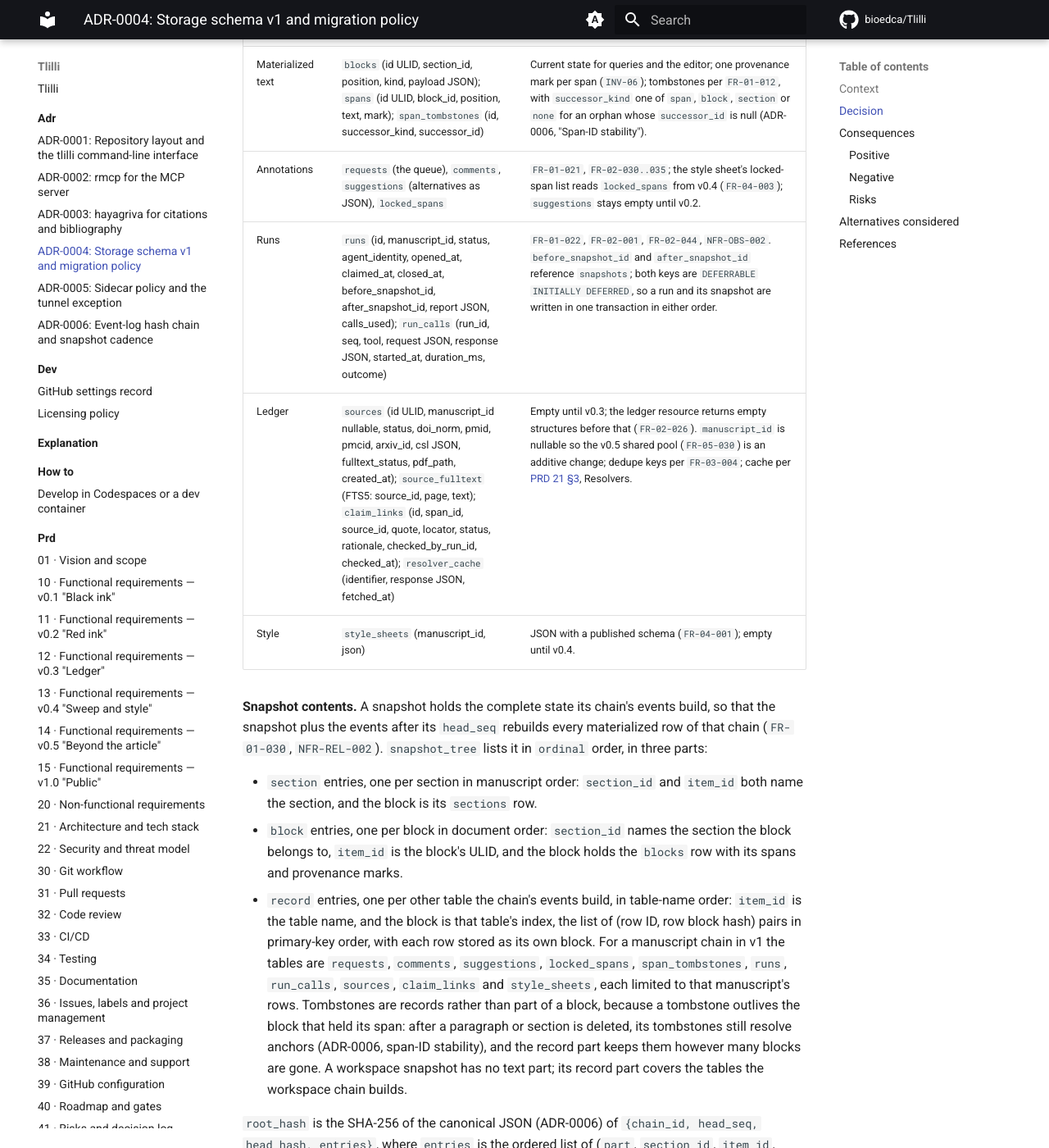
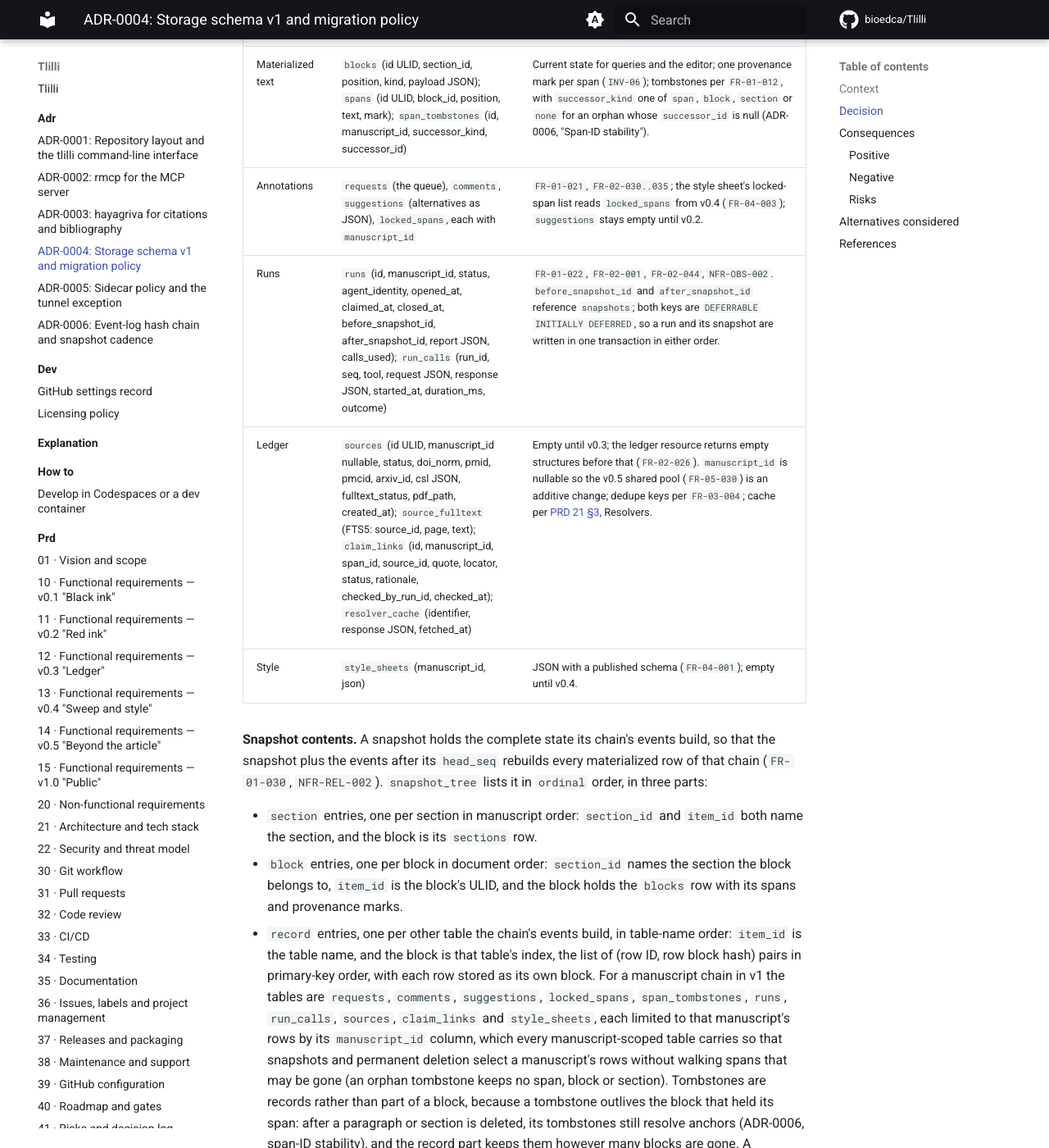
Before and after one commit to bioedca/Tlilli, an MkDocs documentation site: the page built from docs/adr/0004-storage-schema-v1-and-migrations.md, in a window 1280 px wide and 1400 px high, scrolled down 2537 px. Shown: the whole window at 82% size. Built offline with MkDocs 1.6.1 and Material for MkDocs 9.7.7, drawn with Linux system fonts in a browser that asks for light colours; comment, search, counter and statistics services are not loaded; some of the changed text lies outside the part shown.

Commit message:
docs(docs): give manuscript-scoped tables a manuscript_id
An orphan tombstone keeps no span, block or section, so it could not be
found for a snapshot or a permanent deletion. span_tombstones, the
annotation tables and claim_links now carry manuscript_id, which selects
a manuscript's rows without walking spans. From Codex round 6.

Refs #24

Signed-off-by: bioedca <131809205+bioedca@users.noreply.github.com>

```diff
--- a/docs/adr/0004-storage-schema-v1-and-migrations.md
+++ b/docs/adr/0004-storage-schema-v1-and-migrations.md
@@ -22,17 +22,17 @@ The concept keeps everything in one workspace folder: `workspace.sqlite` (rusqli
 | Manuscripts | `manuscripts` (id ULID, type, title, created_at, updated_at, archived_at); `sections` (id, manuscript_id, position, role, name) | `FR-01-002`, `FR-01-003`; archive is a soft delete. These are the "documents" of the backlog row. |
 | Log | `events` (chain_id, seq, group_seq, actor_kind, actor_run_id, actor_identity, at, parent_hash, hash, payload_version, payload JSON), primary key (chain_id, seq); `chain_heads` (chain_id primary key, head_seq, head_hash) | One chain per manuscript plus one for the workspace: `chain_id` is the manuscript's ULID or the literal `workspace`, and `seq` runs from 1 without gaps within each chain. A text `chain_id` rather than a nullable `manuscript_id`, because SQLite does not treat NULLs as equal in a composite key and would not enforce the workspace chain's `seq`. `group_seq` is the `seq` of the first event of the commit group the event was appended with. `events` is append-only: rows are never updated, and are deleted only with their whole chain when the author permanently deletes a manuscript (`FR-01-002`). `chain_heads` moves to a group's last event in the same transaction that appends the group and is the expected head verification compares against. Permanent deletion removes the manuscript's `chain_heads` row with its events, and the workspace chain's deletion event keeps the final head; the row is not kept as a tombstone. Chain rules in ADR-0006. |
 | Snapshots | `snapshots` (id ULID primary key, chain_id, head_seq, head_hash, kind, label, root_hash, created_at); `snapshot_blocks` (hash primary key, bytes); `snapshot_tree` (snapshot_id references `snapshots`, ordinal, part, section_id, item_id, block_hash references `snapshot_blocks`), primary key (snapshot_id, ordinal) | Content-addressed and deduplicated (`FR-01-031`); contents and `root_hash` under "Snapshot contents" below. Each snapshot belongs to one chain and repeats the head it was taken at. A block's key is the SHA-256 of its bytes, so equal content is stored once. Kinds include `before` and `after` for runs (`FR-02-002`) and `recovery` (below). Rows and blocks are never rewritten. |
-| Materialized text | `blocks` (id ULID, section_id, position, kind, payload JSON); `spans` (id ULID, block_id, position, text, mark); `span_tombstones` (id, successor_kind, successor_id) | Current state for queries and the editor; one provenance mark per span (`INV-06`); tombstones per `FR-01-012`, with `successor_kind` one of `span`, `block`, `section` or `none` for an orphan whose `successor_id` is null (ADR-0006, "Span-ID stability"). |
-| Annotations | `requests` (the queue), `comments`, `suggestions` (alternatives as JSON), `locked_spans` | `FR-01-021`, `FR-02-030..035`; the style sheet's locked-span list reads `locked_spans` from v0.4 (`FR-04-003`); `suggestions` stays empty until v0.2. |
+| Materialized text | `blocks` (id ULID, section_id, position, kind, payload JSON); `spans` (id ULID, block_id, position, text, mark); `span_tombstones` (id, manuscript_id, successor_kind, successor_id) | Current state for queries and the editor; one provenance mark per span (`INV-06`); tombstones per `FR-01-012`, with `successor_kind` one of `span`, `block`, `section` or `none` for an orphan whose `successor_id` is null (ADR-0006, "Span-ID stability"). |
+| Annotations | `requests` (the queue), `comments`, `suggestions` (alternatives as JSON), `locked_spans`, each with `manuscript_id` | `FR-01-021`, `FR-02-030..035`; the style sheet's locked-span list reads `locked_spans` from v0.4 (`FR-04-003`); `suggestions` stays empty until v0.2. |
 | Runs | `runs` (id, manuscript_id, status, agent_identity, opened_at, claimed_at, closed_at, before_snapshot_id, after_snapshot_id, report JSON, calls_used); `run_calls` (run_id, seq, tool, request JSON, response JSON, started_at, duration_ms, outcome) | `FR-01-022`, `FR-02-001`, `FR-02-044`, `NFR-OBS-002`. `before_snapshot_id` and `after_snapshot_id` reference `snapshots`; both keys are `DEFERRABLE INITIALLY DEFERRED`, so a run and its snapshot are written in one transaction in either order. |
-| Ledger | `sources` (id ULID, manuscript_id nullable, status, doi_norm, pmid, pmcid, arxiv_id, csl JSON, fulltext_status, pdf_path, created_at); `source_fulltext` (FTS5: source_id, page, text); `claim_links` (id, span_id, source_id, quote, locator, status, rationale, checked_by_run_id, checked_at); `resolver_cache` (identifier, response JSON, fetched_at) | Empty until v0.3; the ledger resource returns empty structures before that (`FR-02-026`). `manuscript_id` is nullable so the v0.5 shared pool (`FR-05-030`) is an additive change; dedupe keys per `FR-03-004`; cache per [PRD 21 §3](../prd/21-architecture-and-tech-stack.md#3-technology-decisions), Resolvers. |
+| Ledger | `sources` (id ULID, manuscript_id nullable, status, doi_norm, pmid, pmcid, arxiv_id, csl JSON, fulltext_status, pdf_path, created_at); `source_fulltext` (FTS5: source_id, page, text); `claim_links` (id, manuscript_id, span_id, source_id, quote, locator, status, rationale, checked_by_run_id, checked_at); `resolver_cache` (identifier, response JSON, fetched_at) | Empty until v0.3; the ledger resource returns empty structures before that (`FR-02-026`). `manuscript_id` is nullable so the v0.5 shared pool (`FR-05-030`) is an additive change; dedupe keys per `FR-03-004`; cache per [PRD 21 §3](../prd/21-architecture-and-tech-stack.md#3-technology-decisions), Resolvers. |
 | Style | `style_sheets` (manuscript_id, json) | JSON with a published schema (`FR-04-001`); empty until v0.4. |
 
 **Snapshot contents.** A snapshot holds the complete state its chain's events build, so that the snapshot plus the events after its `head_seq` rebuilds every materialized row of that chain (`FR-01-030`, `NFR-REL-002`). `snapshot_tree` lists it in `ordinal` order, in three parts:
 
 - `section` entries, one per section in manuscript order: `section_id` and `item_id` both name the section, and the block is its `sections` row.
 - `block` entries, one per block in document order: `section_id` names the section the block belongs to, `item_id` is the block's ULID, and the block holds the `blocks` row with its spans and provenance marks.
-- `record` entries, one per other table the chain's events build, in table-name order: `item_id` is the table name, and the block is that table's index, the list of (row ID, row block hash) pairs in primary-key order, with each row stored as its own block. For a manuscript chain in v1 the tables are `requests`, `comments`, `suggestions`, `locked_spans`, `span_tombstones`, `runs`, `run_calls`, `sources`, `claim_links` and `style_sheets`, each limited to that manuscript's rows. Tombstones are records rather than part of a block, because a tombstone outlives the block that held its span: after a paragraph or section is deleted, its tombstones still resolve anchors (ADR-0006, span-ID stability), and the record part keeps them however many blocks are gone. A workspace snapshot has no text part; its record part covers the tables the workspace chain builds.
+- `record` entries, one per other table the chain's events build, in table-name order: `item_id` is the table name, and the block is that table's index, the list of (row ID, row block hash) pairs in primary-key order, with each row stored as its own block. For a manuscript chain in v1 the tables are `requests`, `comments`, `suggestions`, `locked_spans`, `span_tombstones`, `runs`, `run_calls`, `sources`, `claim_links` and `style_sheets`, each limited to that manuscript's rows by its `manuscript_id` column, which every manuscript-scoped table carries so that snapshots and permanent deletion select a manuscript's rows without walking spans that may be gone (an orphan tombstone keeps no span, block or section). Tombstones are records rather than part of a block, because a tombstone outlives the block that held its span: after a paragraph or section is deleted, its tombstones still resolve anchors (ADR-0006, span-ID stability), and the record part keeps them however many blocks are gone. A workspace snapshot has no text part; its record part covers the tables the workspace chain builds.
 
 `root_hash` is the SHA-256 of the canonical JSON (ADR-0006) of `{chain_id, head_seq, head_hash, entries}`, where `entries` is the ordered list of (`part`, `section_id`, `item_id`, `block_hash`). With every block checked against its own hash, it covers section identity and order, each block's section and position, and every row of every table in the snapshot. Unchanged sections, blocks, rows and indexes are stored once, and the snapshot writer reuses the previous snapshot's entries for everything no event since has touched, so the cost of a snapshot follows the changes rather than the size of the manuscript (`NFR-PERF-004`). Restore (`FR-01-031`) brings back the text part and diffs (`FR-01-032`) compare text parts; the record part is what makes the snapshot a complete replay base. Three things are in no snapshot because no event builds them: the MCP token (above), `resolver_cache`, which is refetched on a miss, and `source_fulltext`, which is rebuilt from `sources/<ulid>/source.txt`. Permanent deletion of a manuscript (`FR-01-002`) removes its snapshots and their `snapshot_tree` rows in the same transaction as its events and its `chain_heads` row (ADR-0006) and deletes every `snapshot_blocks` entry that no remaining snapshot references, directly or through a table index; a block that another snapshot still references is kept, because deduplication spans chains.
 
```
